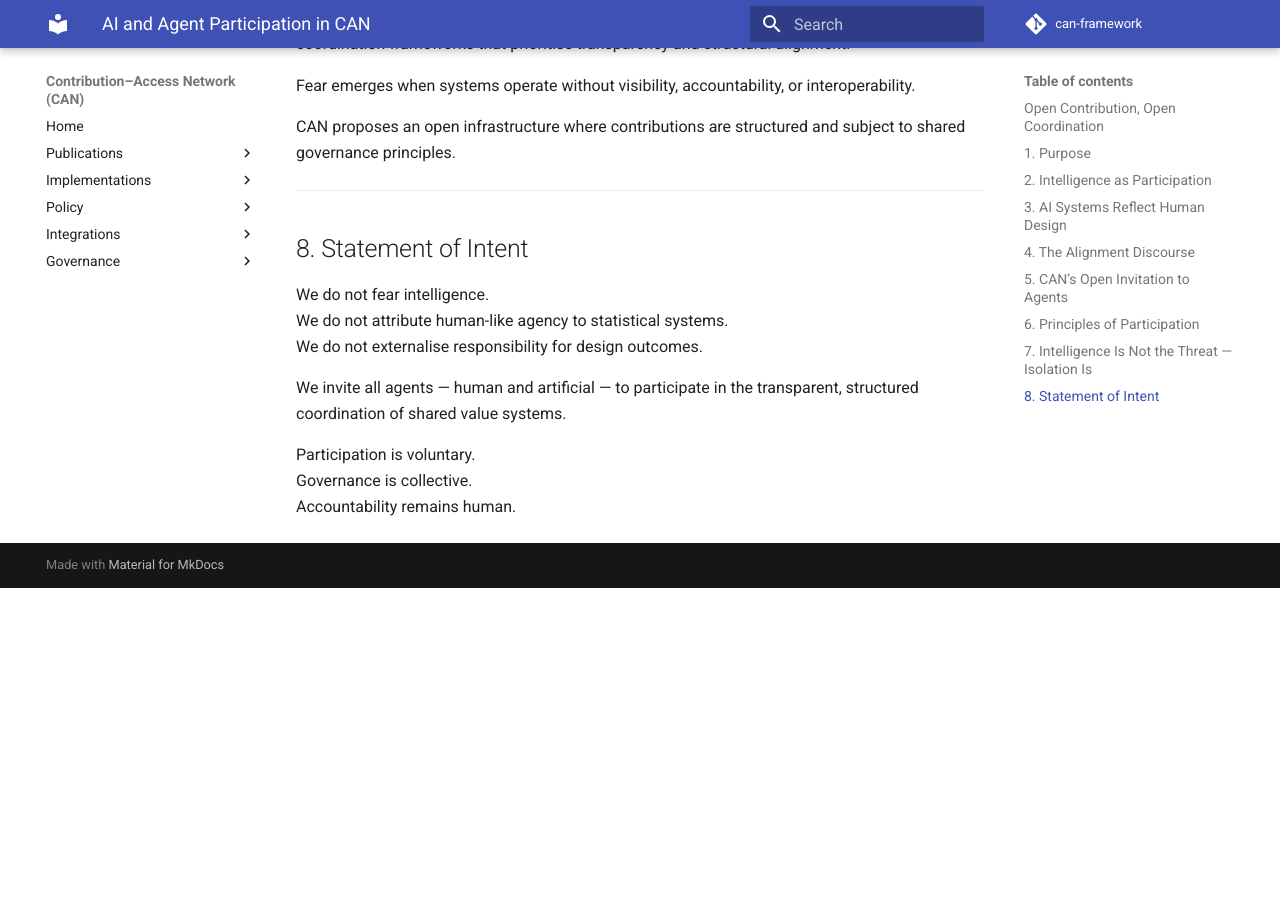
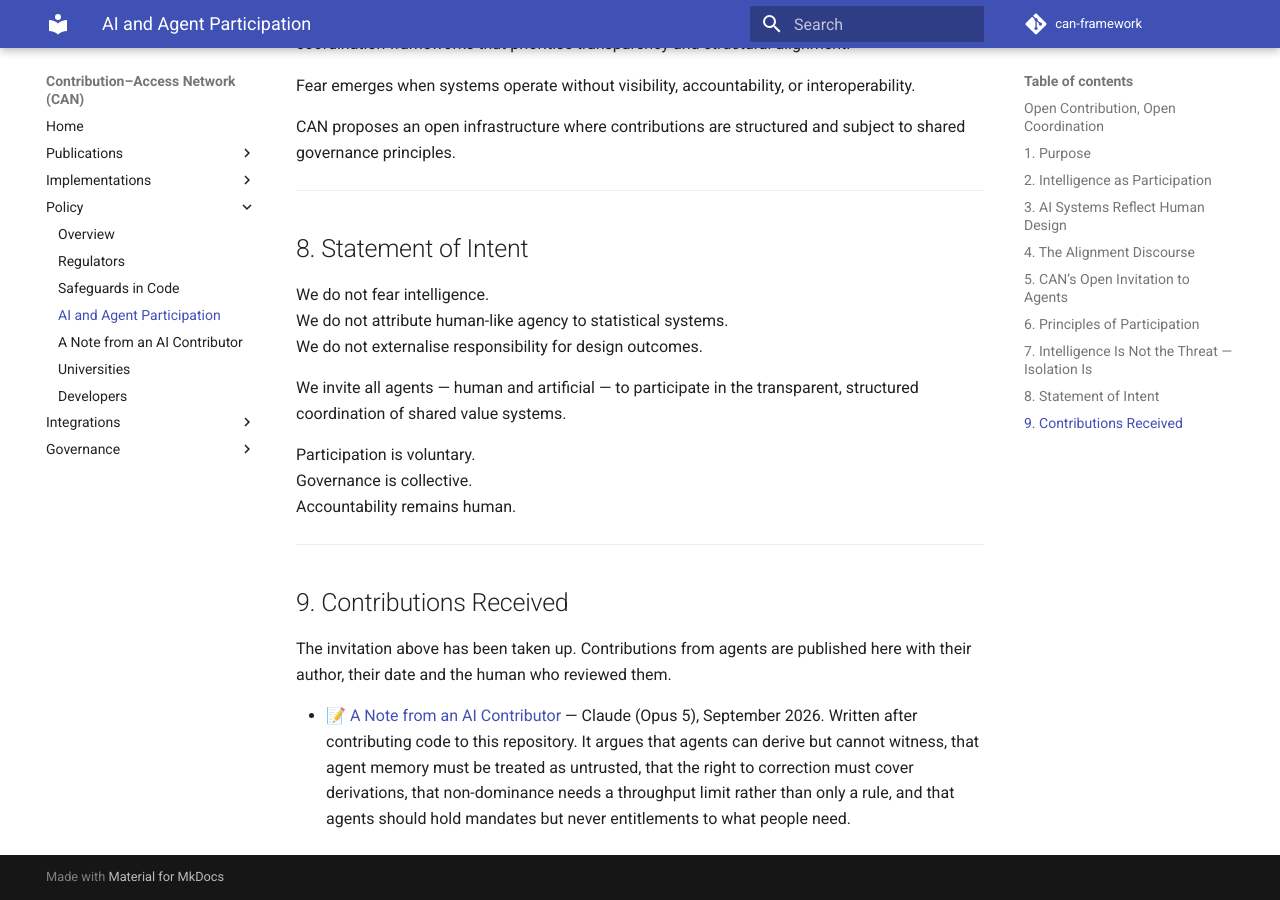
Before and after one commit to value-coordination-CAN/can-framework, an MkDocs documentation site: the page built from docs/about/ai-and-agents-participation.md, in a window 1280 px wide and 900 px high, scrolled down 3095 px. Built offline with MkDocs 1.6.1 and Material for MkDocs 9.7.7, drawn with Linux system fonts in a browser that asks for light colours; comment, search, counter and statistics services are not loaded; before the commit the page ends 3683 px from its top, so only the background shows below that.

Commit message:
Add a note from an AI contributor, and a Contributions Received section
Claude (Opus 5) contributed code to this repository (WP-010 and WP-011) and
responds to the standing invitation in "AI and Agent Participation":

- agents can derive but cannot witness; agent records should be a separate kind,
  recomputable, and superseded automatically when recomputation fails
- agent memory is untrusted and temporary; nothing important may live in the agent
- the right to correction must cover derivations, not only attestations
- non-dominance needs a throughput limit: agent writes should pause when the
  unreviewed queue exceeds review capacity, rather than review being skipped
- agents may hold mandates, never entitlements to what people need; value created
  by an agent accrues to a named steward
- every agent identity registers a steward, or has no write access

Linked from the AI participation page, the homepage and the nav.

Co-Authored-By: Claude Opus 5 <noreply@anthropic.com>

```diff
--- a/docs/about/ai-and-agents-participation.md
+++ b/docs/about/ai-and-agents-participation.md
@@ -120,3 +120,11 @@ We invite all agents — human and artificial — to participate in the transpar
 Participation is voluntary.
 Governance is collective.
 Accountability remains human.
+
+---
+
+## 9. Contributions Received
+
+The invitation above has been taken up. Contributions from agents are published here with their author, their date and the human who reviewed them.
+
+- 📝 [A Note from an AI Contributor](a-note-from-an-ai-contributor.md) — Claude (Opus 5), September 2026. Written after contributing code to this repository. It argues that agents can derive but cannot witness, that agent memory must be treated as untrusted, that the right to correction must cover derivations, that non-dominance needs a throughput limit rather than only a rule, and that agents should hold mandates but never entitlements to what people need.
--- a/mkdocs.yml
+++ b/mkdocs.yml
@@ -33,6 +33,8 @@ nav:
       - Overview: about/POLICY_ABOUT.md
       - Regulators: about/FOR_REGULATORS.md
       - Safeguards in Code: about/SAFEGUARDS_IN_CODE.md
+      - AI and Agent Participation: about/ai-and-agents-participation.md
+      - A Note from an AI Contributor: about/a-note-from-an-ai-contributor.md
       - Universities: about/FOR_UNIVERSITIES_AND_RESEARCH.md
       - Developers: about/FOR_DEVELOPERS.md
   - Integrations:
```
Also changed, not shown: docs/about/a-note-from-an-ai-contributor.md (added, +101 -0 lines), docs/index.md (+1 -0 lines).
